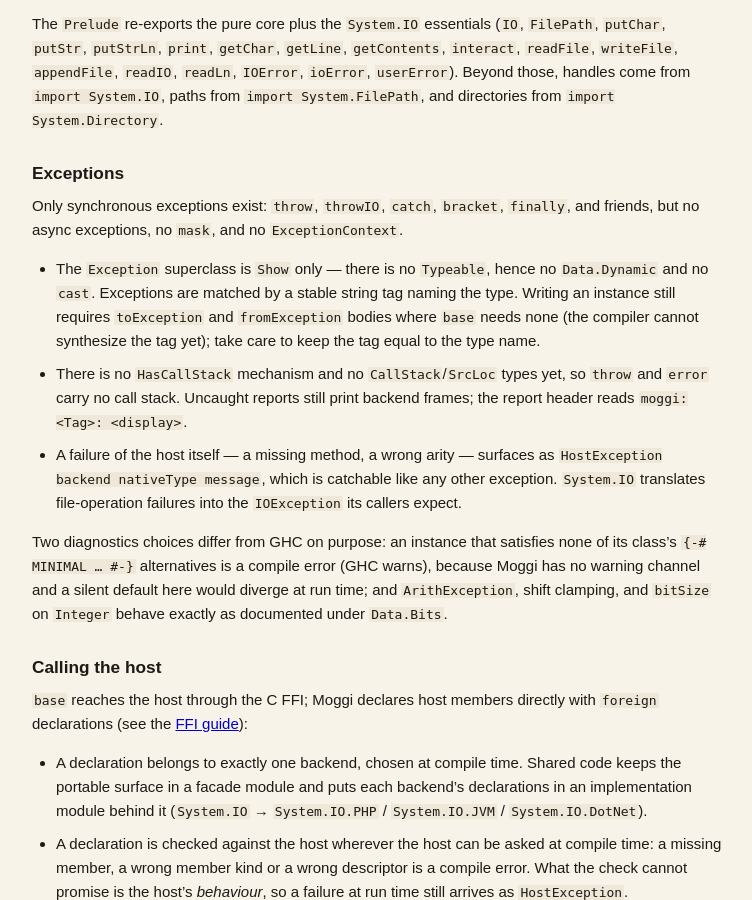
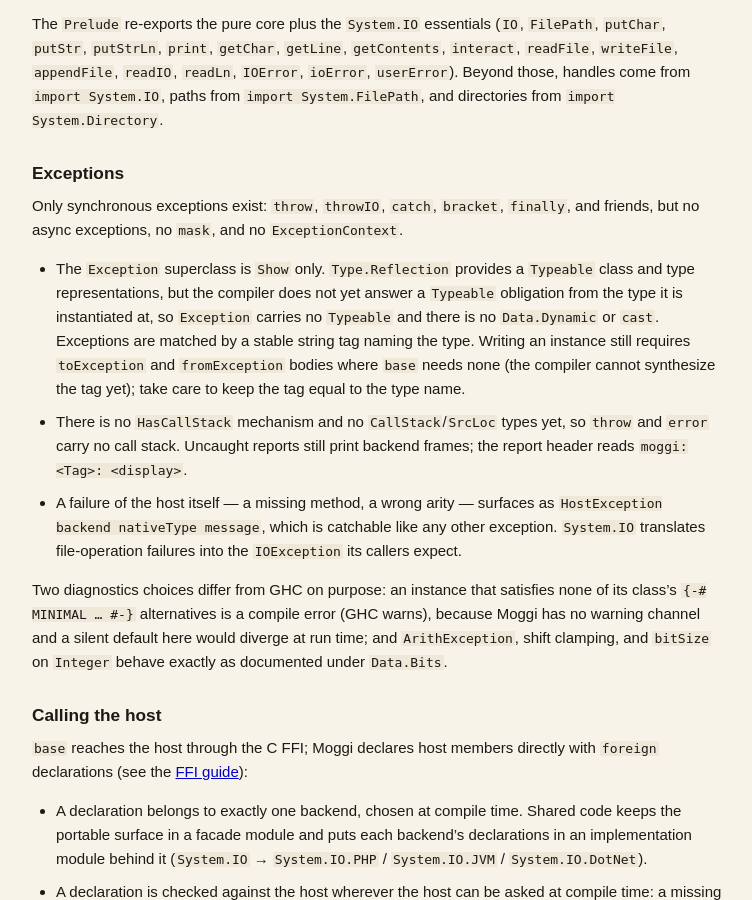
Before and after one commit to moggi-lang/moggi, a Jekyll site: the page built from docs/differences-to-haskell.md, in a window 1280 px wide and 900 px high, scrolled down 2318 px. Shown: the whole window, without its empty margins (263-1015 px from the left). Built offline with Jekyll 4.4.1, drawn with Linux system fonts in a browser that asks for light colours.

Commit message:
base: add Type.Reflection

```diff
--- a/docs/differences-to-haskell.md
+++ b/docs/differences-to-haskell.md
@@ -123,11 +123,14 @@ Only synchronous exceptions exist: `throw`, `throwIO`, `catch`, `bracket`,
 `finally`, and friends, but no async exceptions, no `mask`, and no
 `ExceptionContext`.
 
-- The `Exception` superclass is `Show` only — there is no `Typeable`, hence no
-  `Data.Dynamic` and no `cast`. Exceptions are matched by a stable string tag
-  naming the type. Writing an instance still requires `toException` and
-  `fromException` bodies where `base` needs none (the compiler cannot
-  synthesize the tag yet); take care to keep the tag equal to the type name.
+- The `Exception` superclass is `Show` only. `Type.Reflection` provides a
+  `Typeable` class and type representations, but the compiler does not yet
+  answer a `Typeable` obligation from the type it is instantiated at, so
+  `Exception` carries no `Typeable` and there is no `Data.Dynamic` or `cast`.
+  Exceptions are matched by a stable string tag naming the type. Writing an
+  instance still requires `toException` and `fromException` bodies where `base`
+  needs none (the compiler cannot synthesize the tag yet); take care to keep the
+  tag equal to the type name.
 - There is no `HasCallStack` mechanism and no `CallStack`/`SrcLoc` types yet,
   so `throw` and `error` carry no call stack. Uncaught reports still print
   backend frames; the report header reads `moggi: <Tag>: <display>`.
```
Also changed, not shown: 3 other files.
